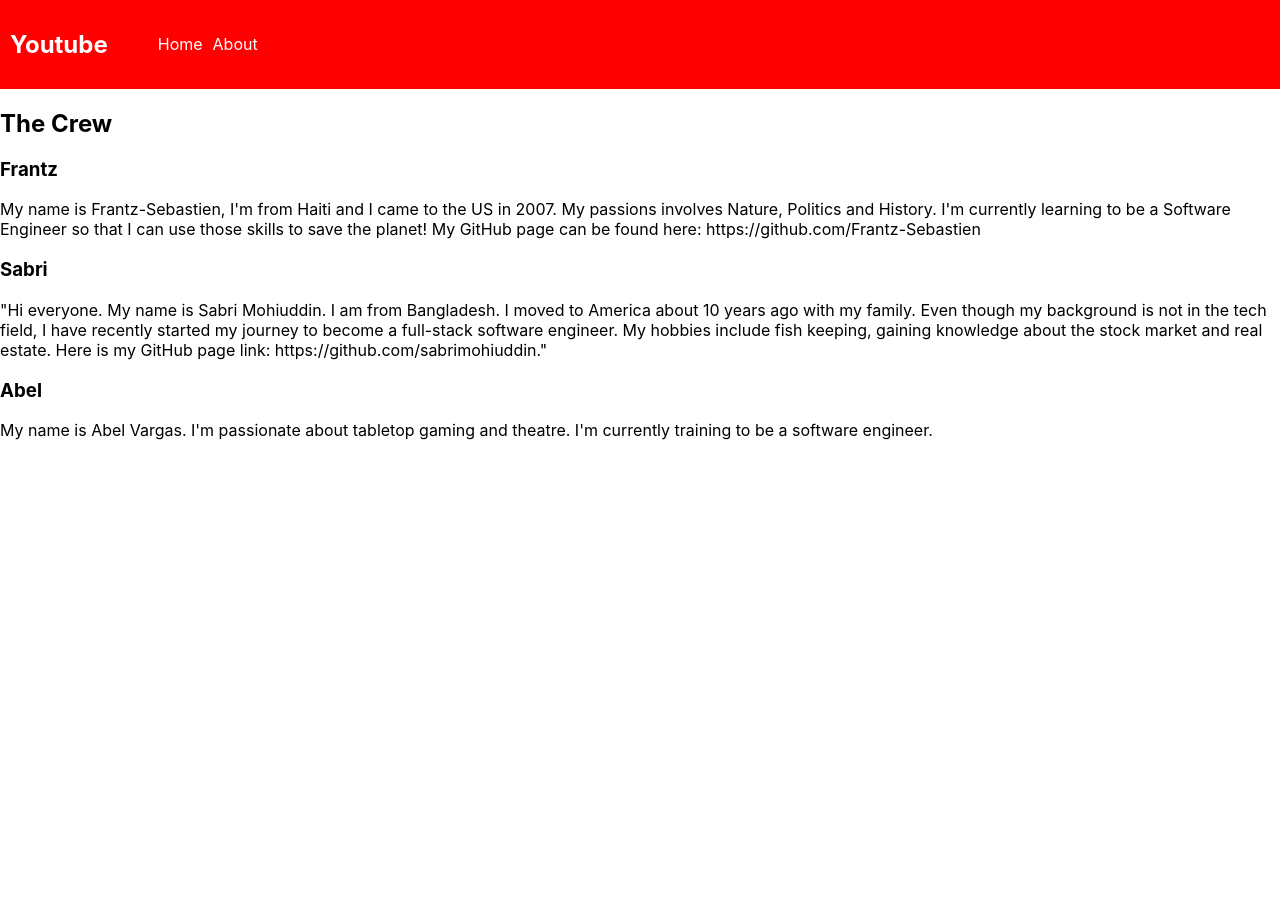
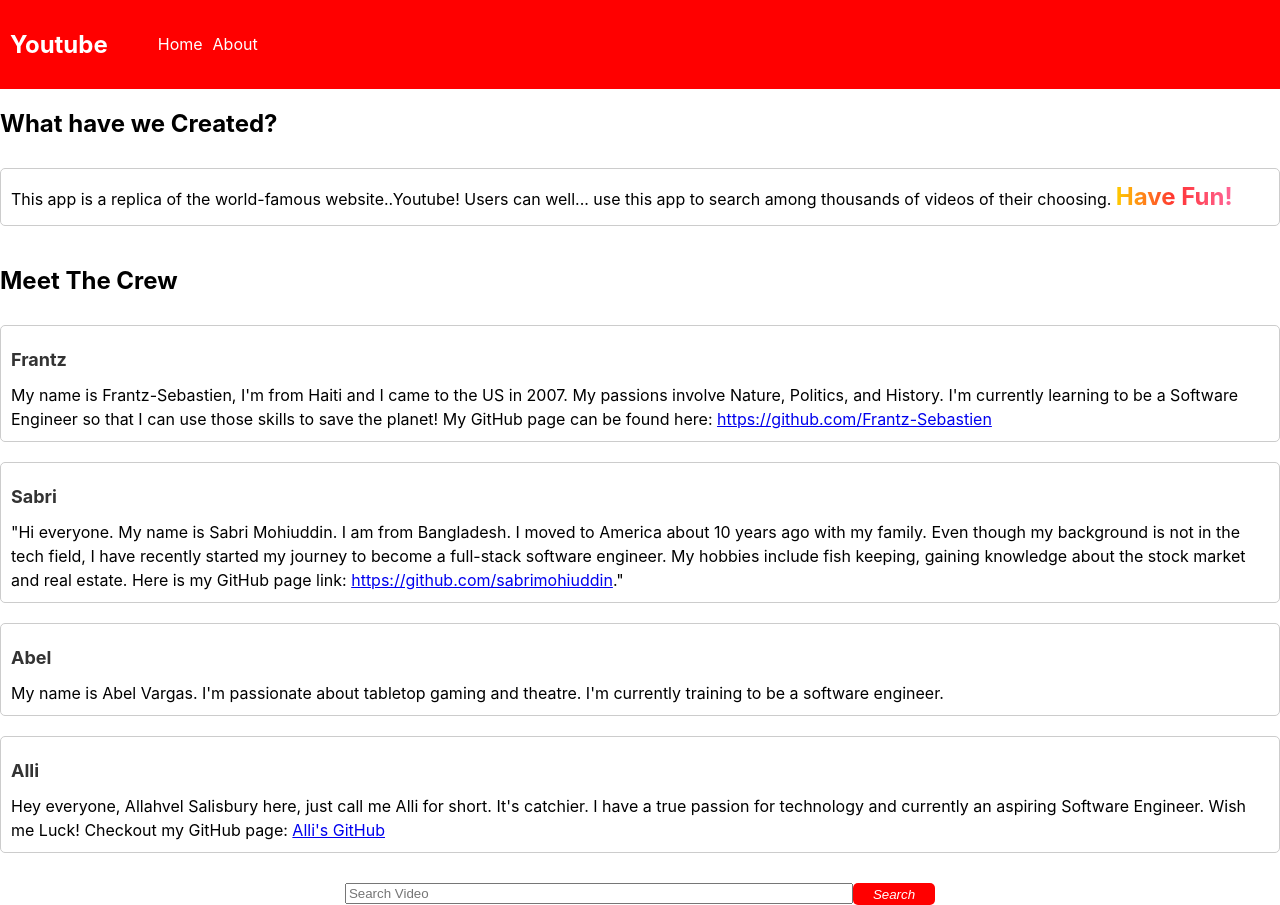
Before and after one commit to AllahvelS/youtube-clone-practice, a React (Create React App) app: page /about in a window 1280 px wide. Before the commit the page ends 800 px from the top, so only its background shows below. Built offline with nearby package versions, Linux system fonts and the light colour scheme.

Commit message:
Added CSS for about.js and seearchbar.js.

```diff
--- a/src/App.js
+++ b/src/App.js
@@ -7,6 +7,7 @@
 import Header from './Components/Header';
 import Home from './Components/Home'
 import About from './Components/About'
+import SearchBar from './Components/Searchbar';
 
 //Css
 import './App.css';
@@ -23,6 +24,7 @@
           <Route path="/about" element={<About />} />
         </Routes>
       </div>
+      <SearchBar />
     </Router>
   );
 }
--- /dev/null
+++ b/src/components/About.css
@@ -0,0 +1,36 @@
+.grid-container {
+    display: grid;
+    grid-template-columns: 1fr; /* Single column */
+    gap: 20px; /* Gap between grid items */
+  }
+
+
+  .grid-container h2 {
+    font-size: 24px;
+    margin-bottom: 10px;
+  }
+
+  .grid-container h3 {
+    margin: 10px 0;
+    font-size: 18px;
+    color: #333;
+  }
+
+  .grid-container p {
+    margin: 0;
+    line-height: 1.5;
+  }
+
+  .grid-container .box {
+    border: 1px solid #ccc; /* Border style for each paragraph box */
+    padding: 10px; /* Padding within each paragraph box */
+    border-radius: 5px; /* Rounded corners for each paragraph box */
+  }
+
+  .grid-container .box .fun-text {
+    background: linear-gradient(to right, #ffcc00, #ff3333, #ff6699); /* Gradient colors */
+    -webkit-background-clip: text;
+    -webkit-text-fill-color: transparent;
+    display: inline-block;
+    font-size: 150%;
+  }
--- a/src/components/About.js
+++ b/src/components/About.js
@@ -1,18 +1,56 @@
 import React from "react";
+import "./About.css";
 
 const About = () => {
   return (
-    <div>
-      <h2>The Crew</h2>
+    <div className="grid-container">
+      <h2>What have we Created?</h2>
+      <p className="box">
+        This app is a replica of the world-famous website..Youtube! Users can
+        well... use this app to search among thousands of videos of their
+        choosing. <span className="fun-text"><strong>Have Fun!</strong></span>
+      </p>
 
+      <h2>Meet The Crew</h2>
+
+      <p className="box">
       <h3>Frantz</h3>
-      <p>My name is Frantz-Sebastien, I'm from Haiti and I came to the US in 2007. My passions involves Nature, Politics and History. I'm currently learning to be a Software Engineer so that I can use those skills to save the planet! My GitHub page can be found here: https://github.com/Frantz-Sebastien</p>
+        My name is Frantz-Sebastien, I'm from Haiti and I came to the US in
+        2007. My passions involve Nature, Politics, and History. I'm currently
+        learning to be a Software Engineer so that I can use those skills to
+        save the planet! My GitHub page can be found here:{" "}
+        <a href="https://github.com/Frantz-Sebastien">
+          https://github.com/Frantz-Sebastien
+        </a>
+      </p>
 
+      <p className="box">
       <h3>Sabri</h3>
-      <p>"Hi everyone. My name is Sabri Mohiuddin. I am from Bangladesh. I moved to America about 10 years ago with my family. Even though my background is not in the tech field, I have recently started my journey to become a full-stack software engineer. My hobbies include fish keeping, gaining knowledge about the stock market and real estate. Here is my GitHub page link: https://github.com/sabrimohiuddin."</p>
+        "Hi everyone. My name is Sabri Mohiuddin. I am from Bangladesh. I moved
+        to America about 10 years ago with my family. Even though my background
+        is not in the tech field, I have recently started my journey to become
+        a full-stack software engineer. My hobbies include fish keeping, gaining
+        knowledge about the stock market and real estate. Here is my GitHub page
+        link:{" "}
+        <a href="https://github.com/sabrimohiuddin">
+          https://github.com/sabrimohiuddin
+        </a>
+        ."
+      </p>
 
+      <p className="box">
       <h3>Abel</h3>
-      <p>My name is Abel Vargas. I'm passionate about tabletop gaming and theatre. I'm currently training to be a software engineer.</p>
+        My name is Abel Vargas. I'm passionate about tabletop gaming and
+        theatre. I'm currently training to be a software engineer.
+      </p>
+
+      <p className="box">
+      <h3>Alli</h3>
+        Hey everyone, Allahvel Salisbury here, just call me Alli for short. It's
+        catchier. I have a true passion for technology and currently an aspiring Software Engineer. Wish me Luck!
+        Checkout my GitHub page:{" "}
+        <a href="https://github.com/AllahvelS">Alli's GitHub</a>
+      </p>
     </div>
   );
 };
--- a/src/components/Home.js
+++ b/src/components/Home.js
@@ -3,8 +3,9 @@
 export default function Home(){
   return (
     <div>
-      <h2>Home</h2>
-      <p>Welcome to the home page!</p>
+
+      {/* <h2>Home</h2> */}
+      {/* <p>Welcome to the home page!</p> */}
     </div>
   );
 };
--- /dev/null
+++ b/src/components/Searchbar.css
@@ -0,0 +1,26 @@
+.search-bar-container {
+    display: flex;
+    align-items: center;
+    justify-content: center;
+}
+
+input[type="text"] {
+    width: 500px; /* Adjust the width as needed */
+    margin-top: 30px;
+}
+
+.search-button {
+    background-color: red;
+    color: white;
+    border: none;
+    border-radius: 5px;
+    padding: 3px;
+    padding-left: 20px;
+    padding-right: 20px;
+    margin-top: 30px;
+    cursor: pointer;
+}
+
+.search-button i {
+    vertical-align: middle;
+}
--- a/src/components/Searchbar.js
+++ b/src/components/Searchbar.js
@@ -1,3 +1,31 @@
+import { useState } from 'react';
+import './Searchbar.css'
+
 export default function SearchBar() {
-    return
+    const [inputSearch, setInputSearch] = useState("")
+
+    let handleSearch = () => {
+        console.log(`Searching for "${inputSearch}`)
+        console.log(`API Key: ${process.env.REACT_APP_API_KEY}`)
+        fetch(`https://www.googleapis.com/youtube/v3/search?q=${inputSearch}&key=${process.env.REACT_APP_API_KEY}&part=snippet&kind=video&maxResults=20`)
+        .then(response => response.json())
+        .then((response)=>{
+            console.log("Response...")
+            console.log(response)
+        });
+    }
+
+    return (
+        <div className="search-bar-container">
+            <input
+                onChange={event => setInputSearch(event.target.value)}
+                value={inputSearch}
+                placeholder="Search Video"
+                type="text"
+            />
+            <button className="search-button" onClick={handleSearch}>
+                <i className="material-icons">Search</i>
+            </button>
+        </div>
+    );
 }
```
